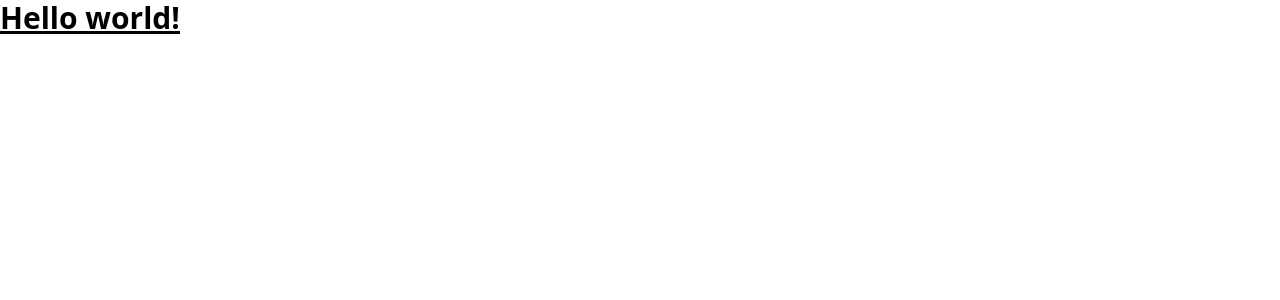
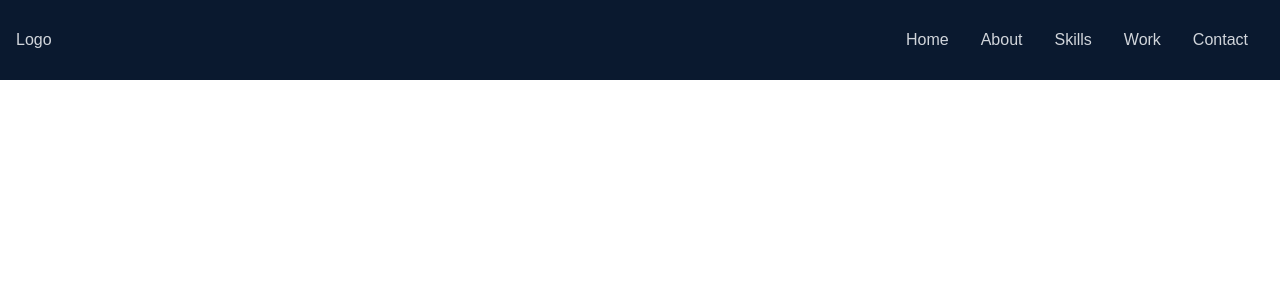
Before and after one commit to eshns/esh-site, a Next.js app: page / in a window 1280 px wide. Shown: the top 300 px of the page. Built offline with nearby package versions, Linux system fonts and the light colour scheme.

Commit message:
add navbar

```diff
--- a/package.json
+++ b/package.json
@@ -13,7 +13,8 @@
     "eslint-config-next": "13.2.4",
     "next": "13.2.4",
     "react": "18.2.0",
-    "react-dom": "18.2.0"
+    "react-dom": "18.2.0",
+    "react-icons": "^4.8.0"
   },
   "devDependencies": {
     "autoprefixer": "^10.4.14",
--- /dev/null
+++ b/src/components/Navbar.jsx
@@ -0,0 +1,45 @@
+import React, {useState} from 'react'
+import {FaBars, FaTimes} from 'react-icons/fa'
+
+export const Navbar = () => {
+
+  const [nav, setNav] = useState(false)
+  const handleClick = () => setNav(!nav)
+
+  return (
+    <div className='fixed w-full h-[80px] flex justify-between items-center px-4 bg-[#0a192f] text-gray-300'>
+        <div>
+            Logo
+        </div>
+
+        {/* menu */}
+        <ul className='hidden md:flex'>
+            <li>Home</li>
+            <li>About</li>
+            <li>Skills</li>
+            <li>Work</li>
+            <li>Contact</li>
+        </ul>
+
+
+        {/* Hamburger */}
+        <div onClick={handleClick} className='md:hidden z-10'>
+            {
+                !nav ? <FaBars /> : <FaTimes/>
+            }
+        </div>
+
+        {/* Mobile menu */}
+        <ul className={!nav ? 'hidden' : 'absolute top-0 left-0 w-full h-screen bg-[#0a192f] flex flex-col justify-center items-center'}>
+            <li className='py-6 text-4xl'>Home</li>
+            <li className='py-6 text-4xl'>About</li>
+            <li className='py-6 text-4xl'>Skills</li>
+            <li className='py-6 text-4xl'>Work</li>
+            <li className='py-6 text-4xl'>Contact</li>
+        </ul>
+
+        {/* Social Icons */}
+        <div className='hidden'></div>
+    </div>
+  )
+}
--- a/src/pages/index.js
+++ b/src/pages/index.js
@@ -1,3 +1,4 @@
+import { Navbar } from '@/components/Navbar'
 import Head from 'next/head'
 
 export default function Home() {
@@ -10,9 +11,7 @@
         <link rel="icon" href="/favicon.ico" />
       </Head>
       <main >
-        <h1 className="text-3xl font-bold underline">
-          Hello world!
-        </h1>
+        <Navbar />
       </main>
     </>
   )
--- a/src/styles/globals.css
+++ b/src/styles/globals.css
@@ -1,3 +1,16 @@
 @tailwind base;
 @tailwind components;
 @tailwind utilities;
+
+@import url('https://fonts.googleapis.com/css2?family=DM+Sans:wght@400;500;700&family=Playfair+Display:wght@400;500;600;700;800;900&family=Raleway:wght@100;200;300;400;500;600;700;800;900&display=swap');
+
+
+@layer base {
+  body {
+    font-family: 'Raleway', sans-serif;
+  }
+  li {
+      @apply px-4;
+      @apply cursor-pointer
+  }
+}
```
Also changed, not shown: 1 other file (tests, documents, lock files or other folders).
